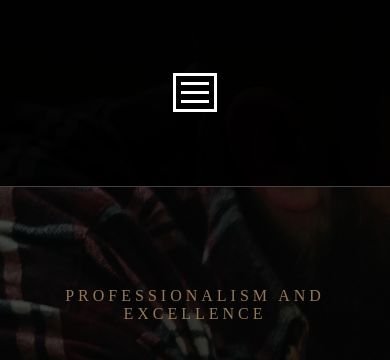
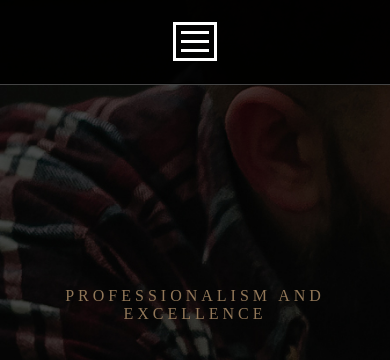
Before and after one commit to rafaelmelo2908/barbershop, a plain HTML site: page index.html in a window 390 px wide. Shown: the top 360 px of the page. Drawn offline with Linux system fonts and the light colour scheme; a web font is replaced by a local one.

Commit message:
Add files via upload

```diff
--- a/css/style.css
+++ b/css/style.css
@@ -68,7 +68,7 @@ header {
 }
 
 .site-navbar ul li {
-  margin: auto 32px;
+  margin: auto 10px;
 }
 
 .site-navbar ul li .logo {
@@ -596,7 +596,7 @@ span:last-child {
 @media screen and (max-width: 980px) {
 
   html {
-    scroll-padding-top: 22vh;
+    scroll-padding-top: 10vh;
   }
 
 
@@ -604,6 +604,10 @@ span:last-child {
 
     background-attachment:scroll;
 
+  }
+
+  header {
+    height: 10vh;
   }
 
   /* navbar css for mobile start */
@@ -616,9 +620,9 @@ span:last-child {
   .site-navbar ul {
     position: absolute;
     width: 100%;
-    height: calc(100vh - 22vh);
+    height: calc(100vh - 10vh);
     left: 0;
-    top: 22vh;
+    top: 10vh;
     flex-direction: column;
     align-items: center;
     border-top: 1px solid #444;
```
